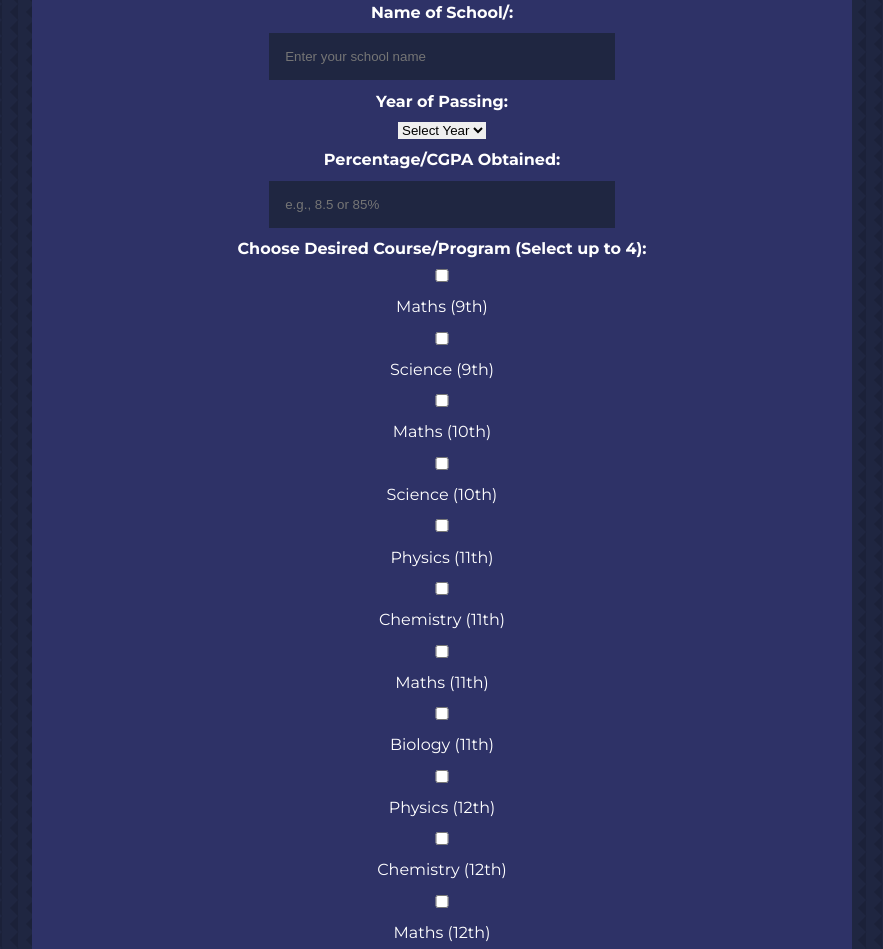
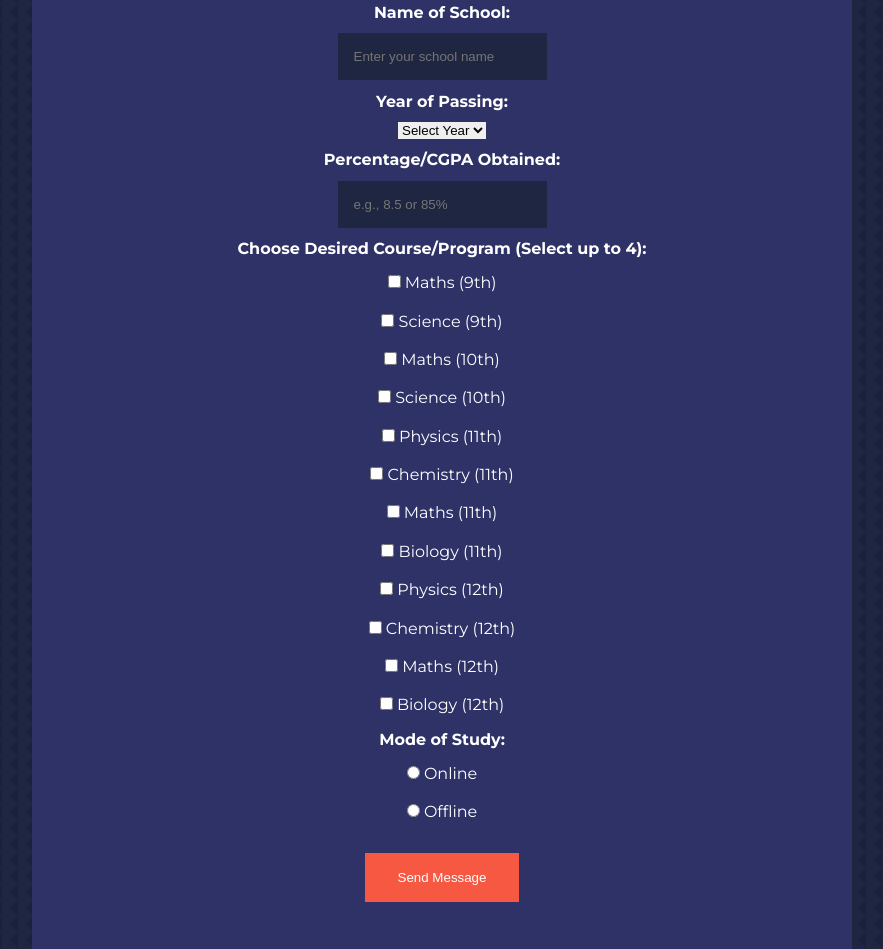
Before and after one commit to shiiivvaaayy/quantumpulse, a plain HTML site: page ignite.html in a window 1280 px wide. Shown: the part 636-1585 px from the top of the page, without its empty margins (198-1081 px from the left). Drawn offline with nearby package versions, Linux system fonts and the light colour scheme.

Commit message:
updated form

```diff
--- a/css/ignite.css
+++ b/css/ignite.css
@@ -16,15 +16,18 @@
     /* margin-right: 4rem; */
 
 }
+/* input[type="checkbox"], label {
+    vertical-align: middle;
+} */
 .form__name{
     display: flex;
     gap: 1.2rem;
 }
-.ignite__form input[type="text"]{
+/* .ignite__form input[type="text"]{
     width:50%
-}
+} */
 input,textarea{
-    width: 100%;
+    /* width: 100%; */
     padding: 1rem;
     background: var(--color-bg);
     color: var(--color-white);
--- a/ignite.html
+++ b/ignite.html
@@ -17,7 +17,7 @@
 
     <!-- CSS -->
     <link rel="stylesheet" href="./css/style.css">
-    <link rel="stylesheet" href="./css/contact.css">
+    <!-- <link rel="stylesheet" href="./css/contact.css"> -->
     <link rel="stylesheet" href="./css/ignite.css">
 
     <style>
@@ -60,7 +60,7 @@
             <input type="tel" id="phone" name="phone" placeholder="Enter your phone number" pattern="[0-9]{10}" required>
             <label for="qualification"><h4>Current Educational Qualification:</h4></label>
             <input type="text" id="qualification" name="qualification" placeholder="e.g., 10th,11th" required>
-            <label for="school"><h4>Name of School/:</h4></label>
+            <label for="school"><h4>Name of School:</h4></label>
             <input type="text" id="school" name="school" placeholder="Enter your school name" required>
             <label for="year"><h4>Year of Passing:</h4></label>
             <select id="year" name="year" required>
@@ -76,47 +76,79 @@
             <input type="text" id="cgpa" name="cgpa" placeholder="e.g., 8.5 or 85%" required>
             <label><h4>Choose Desired Course/Program (Select up to 4):</h4></label>
 
+            <div>
                 <input type="checkbox" id="maths9" name="courses[]" value="Maths (9th)">
                 <label for="maths9">Maths (9th)</label>
+            </div>
+            <div>
+
 
                 <input type="checkbox" id="science9" name="courses[]" value="Science (9th)">
                 <label for="science9">Science (9th)</label>
+            </div>
+            <div>
 
                 <input type="checkbox" id="maths10" name="courses[]" value="Maths (10th)">
                 <label for="maths10">Maths (10th)</label>
+            </div>
+                <div>
 
                     <input type="checkbox" id="science10" name="courses[]" value="Science (10th)">
                     <label for="science10">Science (10th)</label>
+                </div>
+                <div>
+
 
                     <input type="checkbox" id="physics" name="courses[]" value="Physics (11th)">
                     <label for="physics">Physics (11th)</label>
+                </div>
+                <div>
 
                     <input type="checkbox" id="chemistry" name="courses[]" value="Chemistry (11th)">
                     <label for="chemistry">Chemistry (11th)</label>
+                </div>
+                <div>
 
                     <input type="checkbox" id="maths11" name="courses[]" value="Maths (11th)">
                     <label for="maths11">Maths (11th)</label>
+                </div>
+                <div>
 
                     <input type="checkbox" id="biology" name="courses[]" value="Biology (11th)">
                     <label for="biology">Biology (11th)</label>
+                </div>
+                <div>
 
                     <input type="checkbox" id="physics12" name="courses[]" value="Physics (12th)">
                     <label for="physics12">Physics (12th)</label>
+                </div>
+                <div>
 
                     <input type="checkbox" id="chemistry12" name="courses[]" value="Chemistry (12th)">
                     <label for="chemistry12">Chemistry (12th)</label>
+                </div>
+                <div>
 
                     <input type="checkbox" id="maths12" name="courses[]" value="Maths (12th)">
                     <label for="maths12">Maths (12th)</label>
+                </div>
+                <div>
+
 
                     <input type="checkbox" id="biology12" name="courses[]" value="Biology (12th)">
                     <label for="biology12">Biology (12th)</label>
+                </div>
             <label><h4>Mode of Study:</h4></label>
+           <div>
+
                <input type="radio" id="online" name="mode" value="Online" required>
                <label for="online">Online</label>
+            </div>
+            <div>
 
                 <input type="radio" id="offline" name="mode" value="Offline" required>
                 <label for="offline">Offline</label>
+            </div>
 
             <button type="submit" class="btn btn-primary">Send Message</button>
 
```
Lines whose indentation alone changed are shown as unchanged.
